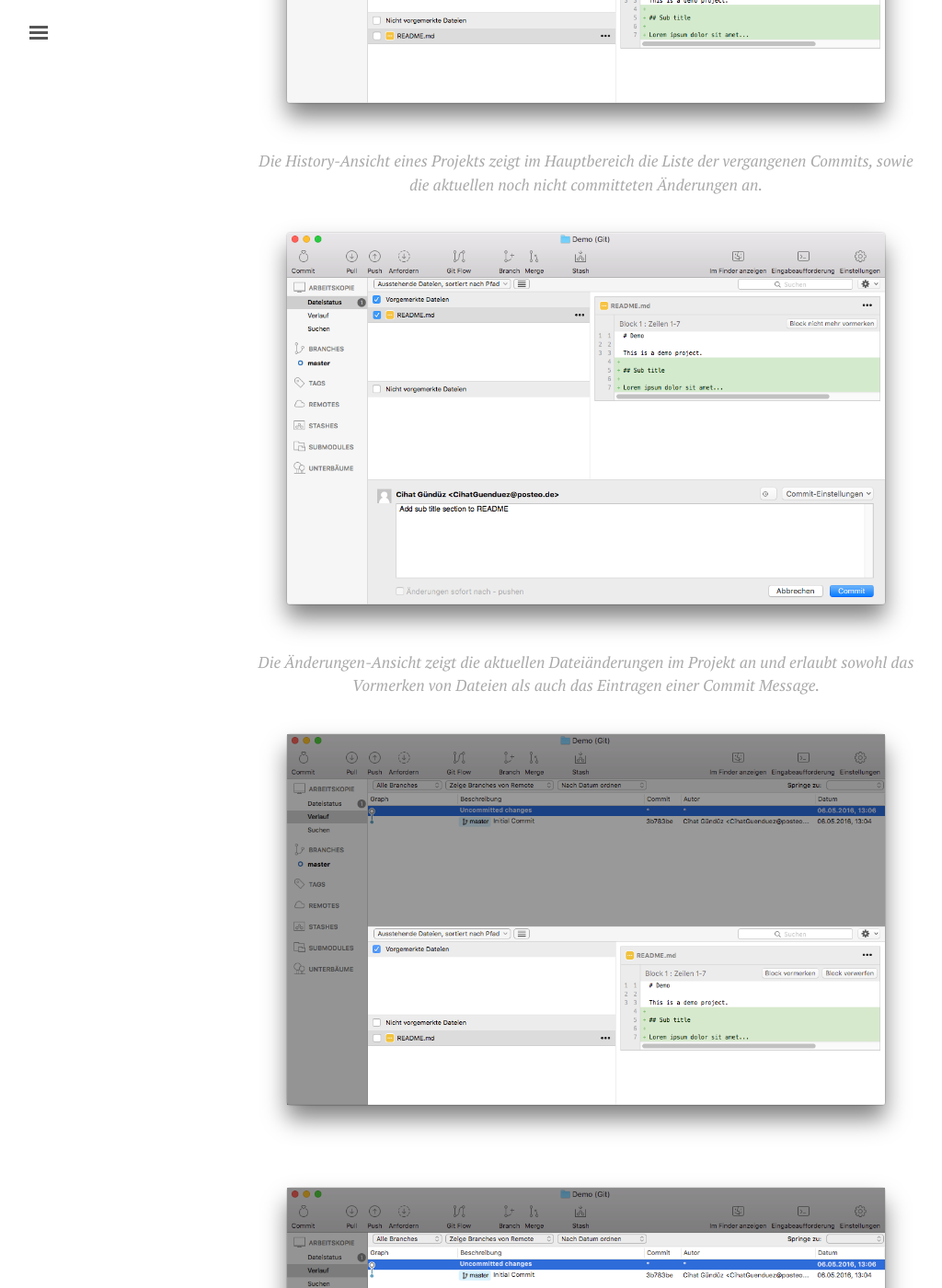
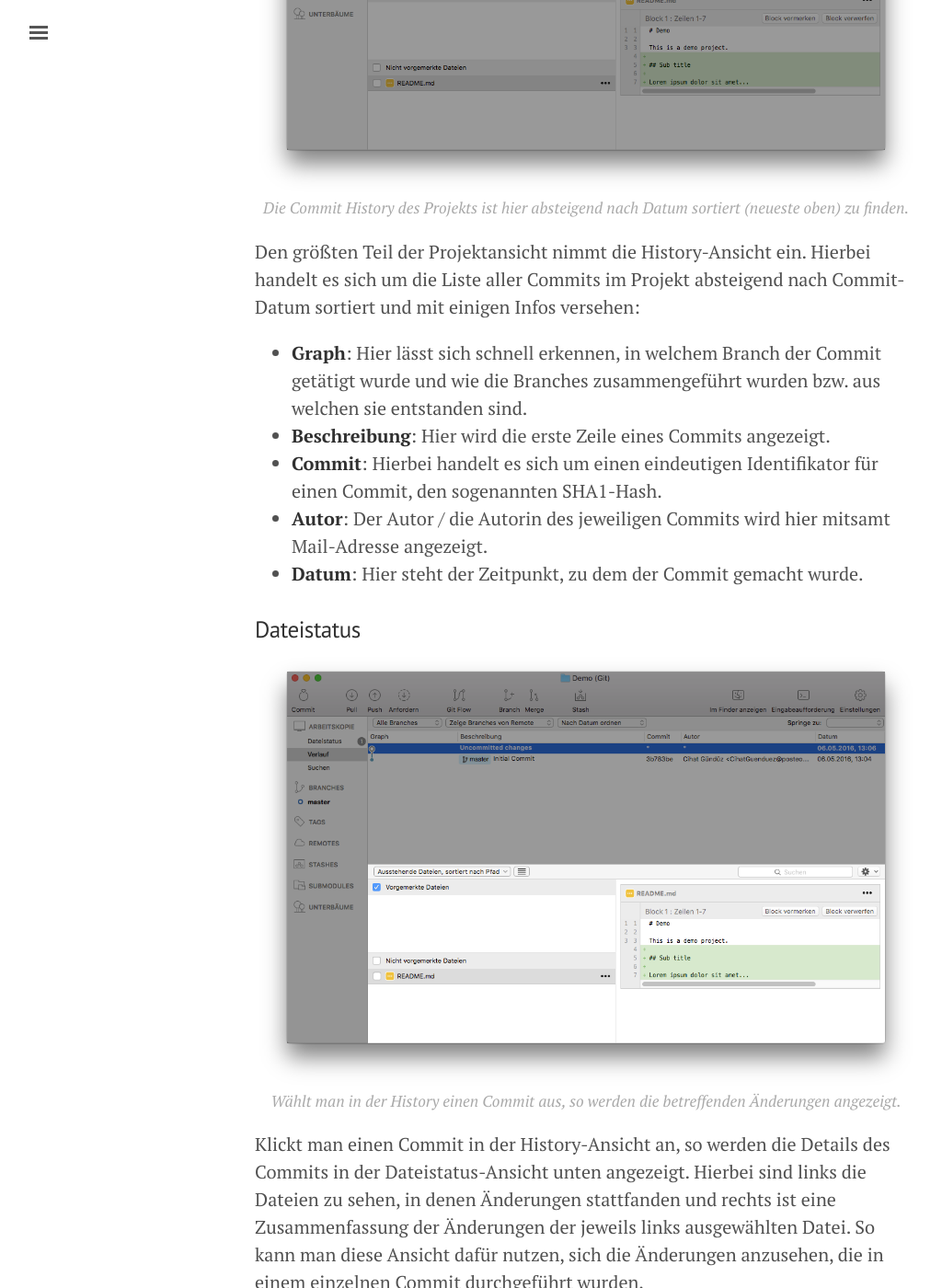
Before and after one commit to JamitLabs/BestPractices, a Jekyll site: the page built from _articles/General/GN010 Version Control/0150 Using Git with SourceTree.de.md, in a window 1280 px wide and 1400 px high, scrolled down 8674 px. Shown: the whole window at 92% size, without its empty margins (3-1027 px from the left). Built offline with Jekyll 4.4.1, drawn with Linux system fonts in a browser that asks for light colours; some of the changed text lies outside the part shown.

Commit message:
Complete History view part

```diff
--- a/_articles/General/GN010 Version Control/0150 Using Git with SourceTree.de.md
+++ b/_articles/General/GN010 Version Control/0150 Using Git with SourceTree.de.md
@@ -96,14 +96,35 @@ Hier werden alle Branches des Git Repositorys angezeigt, die lokal angelegt oder
 
 Der aktuelle Branch, deren Code-Stand man aktuell vorliegen hat (man sagt auch hierzu "ausgecheckt hat") ist fett gedruckt. Neue Branches erstellt man über den Button "Branch" in der Toolbar, jedoch raten wir davon ab, da wir in einem späteren Artikel ([GN010-0300](/articles/GN010-0300)) eine bessere Alternative erläutern werden.
 
+### History
 
-![History-Ansicht eines neuen Projekts](../../../public/images/GN010/0150/project-history-view.png)
-*Die History-Ansicht eines Projekts zeigt im Hauptbereich die Liste der vergangenen Commits, sowie die aktuellen noch nicht committeten Änderungen an.*
+![History des Projekts](../../../public/images/GN010/0150/project-view-highlight-history.png)
+*Die Commit History des Projekts ist hier absteigend nach Datum sortiert (neueste oben) zu finden.*
 
-![Änderungsansicht eines Projekts](../../../public/images/GN010/0150/file-change-view.png)
-*Die Änderungen-Ansicht zeigt die aktuellen Dateiänderungen im Projekt an und erlaubt sowohl das Vormerken von Dateien als auch das Eintragen einer Commit Message.*
+Den größten Teil der Projektansicht nimmt die History-Ansicht ein. Hierbei handelt es sich um die Liste aller Commits im Projekt absteigend nach Commit-Datum sortiert und mit einigen Infos versehen:
+
+- **Graph**: Hier lässt sich schnell erkennen, in welchem Branch der Commit getätigt wurde und wie die Branches zusammengeführt wurden bzw. aus welchen sie entstanden sind.
+- **Beschreibung**: Hier wird die erste Zeile eines Commits angezeigt.
+- **Commit**: Hierbei handelt es sich um einen eindeutigen Identifikator für einen Commit, den sogenannten SHA1-Hash.
+- **Autor**: Der Autor / die Autorin des jeweiligen Commits wird hier mitsamt Mail-Adresse angezeigt.
+- **Datum**: Hier steht der Zeitpunkt, zu dem der Commit gemacht wurde.
 
 
-![](../../../public/images/GN010/0150/project-view-highlight-file-state.png)
+### Dateistatus
 
-![](../../../public/images/GN010/0150/project-view-highlight-history.png)
+![Dateistatus des Commits](../../../public/images/GN010/0150/project-view-highlight-file-state.png)
+*Wählt man in der History einen Commit aus, so werden die betreffenden Änderungen angezeigt.*
+
+Klickt man einen Commit in der History-Ansicht an, so werden die Details des Commits in der Dateistatus-Ansicht unten angezeigt. Hierbei sind links die Dateien zu sehen, in denen Änderungen stattfanden und rechts ist eine Zusammenfassung der Änderungen der jeweils links ausgewählten Datei. So kann man diese Ansicht dafür nutzen, sich die Änderungen anzusehen, die in einem einzelnen Commit durchgeführt wurden.
+
+Für den Fall, dass der Eintrag "Uncommited Changes" ausgewählt ist (statt einem Commit) erscheint hier hingegen exakt dieselbe Ansicht (nur kleiner) wie wenn man in der Seitenleiste unter "Arbeitskopie" die Ansicht "Dateistatus" wählt. Allerdings empfehlen wir nicht diese integrierte, sondern die dortige Ansicht zum Committen zu benutzen:
+
+![Dateistatus eines Projekts](../../../public/images/GN010/0150/file-change-view.png)
+*Die Dateistatus-Ansicht zeigt die aktuellen Dateiänderungen im Projekt an und erlaubt sowohl das Vormerken von Dateien als auch das Eintragen einer Commit Message.*
+
+In der Dateistatus-Ansicht sehen wir also wieder links die lokal geänderten Dateien und pro angeklickter Datei rechts die jeweiligen Änderungen. Hierbei ist die linke Seite in zwei Teile aufgeteilt:
+
+- **Vorgemerkte Dateien**: Hier sind Dateiänderungen aufgelistet, die beim nächsten Commit berücksichtigt werden. Man nennt diesen Ort auch "gestagete" oder "indizierte" Änderungen. Das Entfernen eines Hakens sorgt dafür, dass eine Datei nicht mehr für den nächsten Commit vorgemerkt ist.
+- **Nicht vorgemerkte Dateien**: Hier stehen alle lokalen Dateiänderungen, die noch nicht für den nächsten Commit vorgemerkt sind. Ein einfaches Anhaken übernimmt alle Änderungen an einer Datei in die obere Liste der vorgemerkten Änderungen.
+
+Außerdem gibt es unten einen Bereich, in dem man eine Commit Message eintragen und diese mit Klick auf "Commit" auch committen kann. Wählt man "Änderungen sofort nach ... pushen" aus, so wird direkt nach dem Commit auch ein Push durchgeführt. Wir raten hiervon jedoch ab, da sonst keine Möglichkeit mehr besteht eventuell gemachte Tippfehler oder andere Versehen lokal noch rückgängig zu machen.
```
